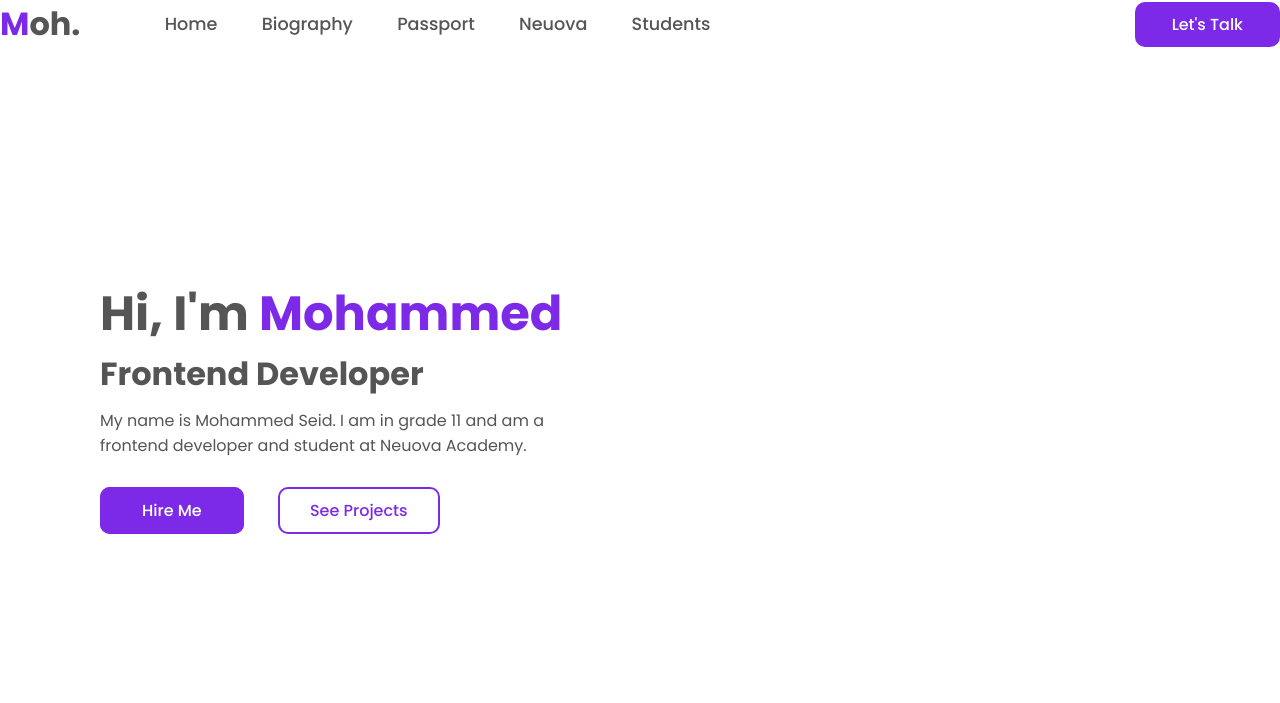
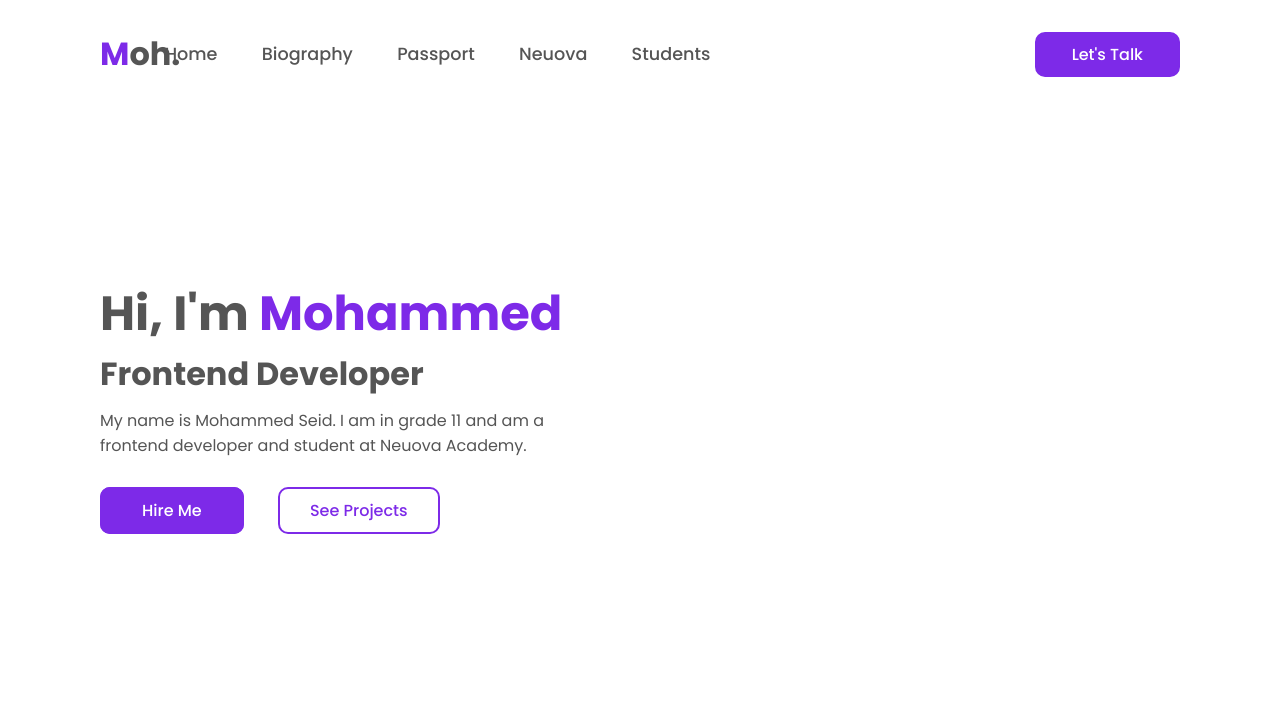
Before and after one commit to hamudiV2/portfoilio, a plain HTML site: page my portfolio.html in a window 1280 px wide. Shown: the top 703 px of the page. Drawn offline with Linux system fonts and the light colour scheme.

Commit message:
Update mystyle.css

```diff
--- a/mystyle.css
+++ b/mystyle.css
@@ -12,7 +12,7 @@ header {
     top: 0;
     left: 0;
     width: 100%;
-    padding: 30px 100p;
+    padding: 30px 100px;
     display: flex;
     justify-content: space-between;
     align-items: center;
```
